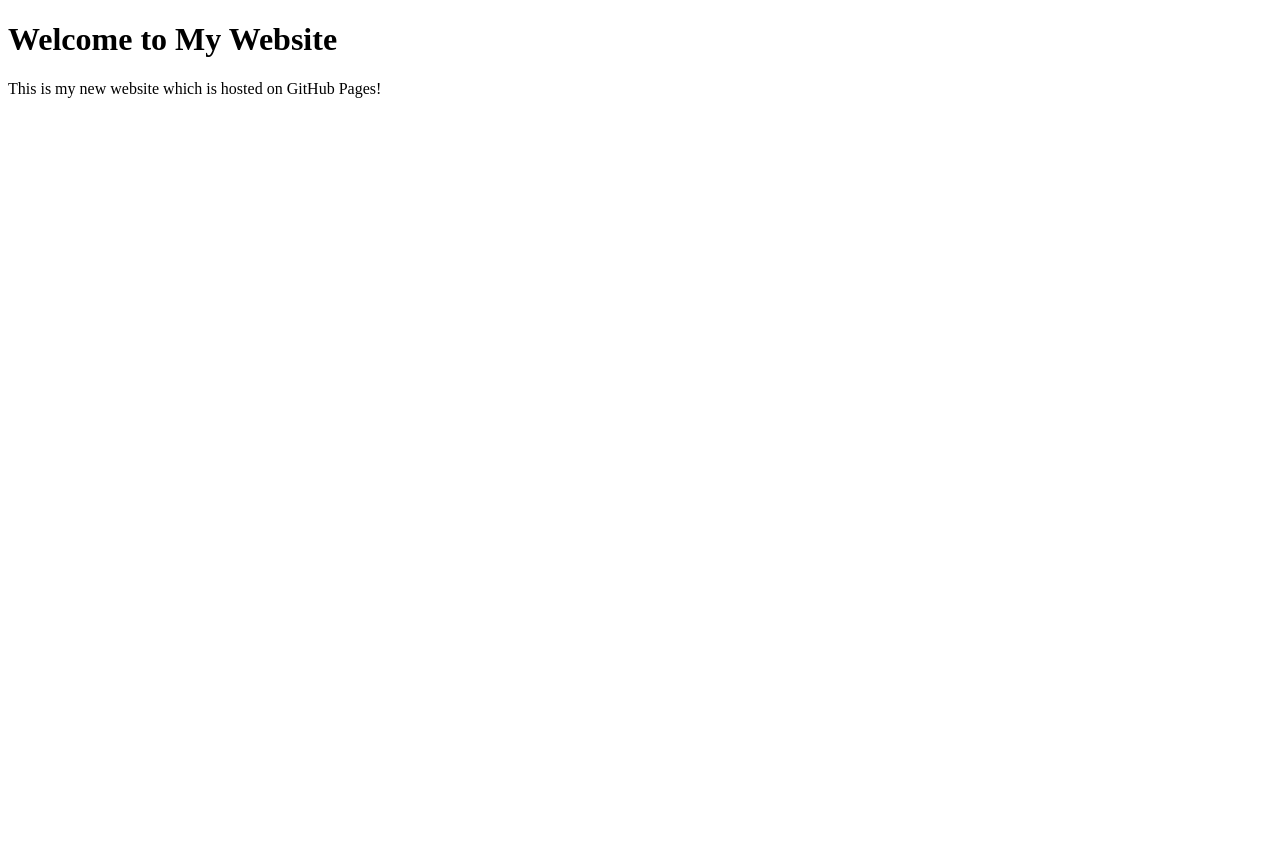
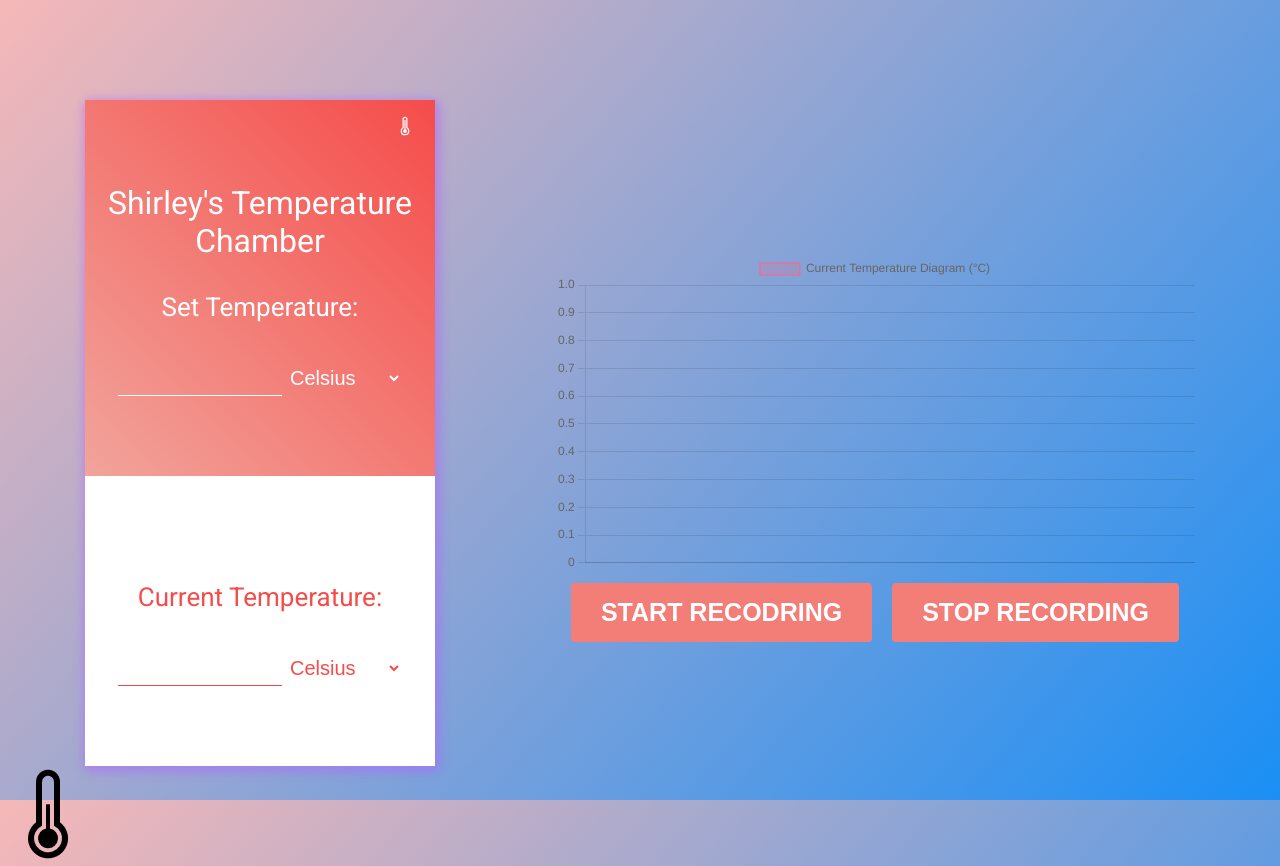
Before and after one commit to ShirleyCheng88/ShirleyCheng88.github.io, a plain HTML site: page index.html in a window 1280 px wide. Before the commit the page ends 800 px from the top, so only its background shows below. Drawn offline with nearby package versions, Linux system fonts and the light colour scheme.

Commit message:
update commit

```diff
--- a/index.html
+++ b/index.html
@@ -1,15 +1,79 @@
 <!DOCTYPE html>
 <html lang="en">
   <head>
-    <meta charset="UTF-8">
-    <meta name="viewport" content="width=device-width, initial-scale=1.0">
-    <meta http-equiv="X-UA-Compatible" content="ie=edge">
-    <title>My Website</title>
+    <meta charset="UTF-8" />
+    <meta name="viewport" content="width=device-width, initial-scale=1.0" />
+    <title>Shirley's Temperature Chamber</title>
+    <link rel="stylesheet" href="./static/css/styles.css">
+    <script
+      type="module"
+      src="https://unpkg.com/ionicons@5.2.3/dist/ionicons/ionicons.esm.js"
+    ></script>
+
+  <script src="https://cdn.jsdelivr.net/npm/chart.js"></script>
   </head>
   <body>
-    <main>
-        <h1>Welcome to My Website</h1>
-        <p>This is my new website which is hosted on GitHub Pages!</p>
-    </main>
+    <div class="container">
+      <div class="card">
+        <div class="top">
+          <div class="nav">
+            <p class="date"></p>
+            <ion-icon name="thermometer-outline" class="user"></ion-icon>
+          </div>
+
+          <p style="font-size: 32px"> Shirley's Temperature Chamber </p>
+          <p style="font-size: 26px"> Set Temperature: </p>
+          <span class="card-title d-block"></span>
+
+
+          <div class="primary">
+            <input type="number" id="main-unit" />
+            <select class="main-unit-options reset">
+              <option>Celsius</option>
+              <option>Kelvin</option>
+              <option>Fahrenheit</option>
+            </select>
+          </div>
+        </div>
+
+        <div class="bottom">
+          <p style="font-size: 26px; color:#f54c4a"> Current Temperature: </p>
+          <div class="secondary">
+            <input type="number" id="second-unit" />
+            <select class="second-unit-options reset">
+              <option>Celsius</option>
+              <option>Kelvin</option>
+              <option>Fahrenheit</option>
+            </select>
+          </div>
+        </div>
+      </div>
+
+
+ <div id="chart-container">
+    <canvas id="temperature-chart" ></canvas>
+     <div class="chart-buttons">
+
+     <button id="start-chart-button">Start Recodring</button>
+     <button id="stop-chart-button">Stop Recording</button>
+  </div>
+  </div>
+
+
+
+
+
+    </div>
+
+     <!-- Add this at the bottom of your HTML page, just before the closing </body> tag -->
+<div class="icon-container">
+  <img src="icon_web.png" alt="icon_web.png" class="icon">
+
+</div>
+
+    <script src="./static/index.js"></script>
+
+
+
   </body>
 </html>
--- /dev/null
+++ b/static/css/styles.css
@@ -0,0 +1,137 @@
+@import url("https://fonts.googleapis.com/css2?family=Roboto:wght@400;700&display=swap");
+
+body {
+  padding-top: 100px;
+  background: linear-gradient(131deg, #f6b8b8, #1a8ff5);
+  height: 100%;
+  margin: 0;
+  background-repeat: no-repeat;
+  background-attachment: fixed;
+  font-family: "Roboto", sans-serif;
+}
+
+.container {
+  max-width: 1800px;
+  display: flex;
+  justify-content: center; /* add this line */
+  align-items: center; /* add this line */
+  margin: 0 auto;
+  height: 100%; /* add this line */
+}
+
+
+.card {
+  width: 350px;
+  color: #fff;
+  text-align: center;
+  border-radius: 5px;
+  -webkit-box-shadow: 2px 3px 9px 4px rgba(176, 100, 255, 0.48);
+  box-shadow: 2px 3px 9px 4px rgba(176, 100, 255, 0.48);
+
+
+}
+
+.top {
+  background-image: linear-gradient(45deg, #f1a49b, #f54c4a);
+  padding-bottom: 80px;
+}
+
+.nav {
+  display: flex;
+  justify-content: space-between;
+  align-items: center;
+  padding: 10px 20px;
+}
+
+.user {
+  font-size: 20px;
+}
+
+#unit-converter {
+  border: none;
+  background: none;
+  font-size: 24px;
+  color: #fff;
+  margin-bottom: 30px;
+}
+
+#unit-converter option {
+  margin: 40px;
+  background: rgba(0, 0, 0, 0.3);
+  color: #fff;
+  text-shadow: 0 1px 0 rgba(0, 0, 0, 0.4);
+}
+
+#main-unit {
+  border: none;
+  background: none;
+  border-bottom: 1px solid #fff;
+  color: #fff;
+  font-size: 40px;
+  width: 160px;
+}
+
+#second-unit {
+  border: none;
+  background: none;
+  border-bottom: 1px solid #f54c4a;
+  color: #f54c4a;
+  font-size: 40px;
+  width: 160px;
+}
+
+.main-unit-options {
+  border: none;
+  background: none;
+  color: #fff;
+  font-size: 20px;
+}
+
+.main-unit-option {
+  background: rgba(0, 0, 0, 0.3);
+}
+
+.second-unit-options {
+  border: none;
+  background: none;
+  color: #f54c4a;
+  font-size: 20px;
+}
+
+.bottom {
+  background-color: #fff;
+  padding: 80px 15px;
+
+}
+
+#chart-container {
+  width: 50%;
+  height: 400px;
+  margin-left:120px;
+  margin-top:40px;
+}
+
+.chart-buttons {
+  display: flex;
+  justify-content: center;
+  margin-top: 10px;
+}
+
+.chart-buttons button {
+  background-color: #F37D77;
+  color: white;
+  padding: 15px 30px;
+  border: none;
+  border-radius: 4px;
+  cursor: pointer;
+  margin: 0px 10px;
+  font-size: 25px;
+  font-weight: bold;
+  text-transform: uppercase;
+  /*letter-spacing: 1px;*/
+}
+
+.chart-buttons button:hover {
+
+  background-color: #f45452; /* darker red hover background */
+}
--- /dev/null
+++ b/static/index.js
@@ -0,0 +1,156 @@
+// Define variables to store the temperature values
+let setTemp = 0.00;
+let currentTemp = 0.00;
+//Define for chart start time
+let startTime = 0;
+
+// Define a variable to store the timer for waiting after input
+let inputTimer = null;
+
+let temperatureData = [];
+let timeLabels = [];
+
+
+// Define a function to handle temperature changes
+function changeTemperature() {
+  let mainOptions = document.querySelector('.main-unit-options');
+  let secondaryOptions = document.querySelector('.second-unit-options');
+  let mainUnit = mainOptions.options[
+    mainOptions.selectedIndex
+  ].textContent.toLowerCase();
+  let secondUnit = secondaryOptions.options[
+    secondaryOptions.selectedIndex
+  ].textContent.toLowerCase();
+
+  // Get the input value and convert to a number
+  let numberTyped = parseFloat(document.getElementById('main-unit').value);
+
+  if (mainUnit === 'celsius') {
+    if (secondUnit === 'kelvin') {
+      setTemp = numberTyped + 273.15;
+    } else if (secondUnit === 'fahrenheit') {
+      setTemp = (numberTyped * 9) / 5 + 32;
+    } else {
+      setTemp = numberTyped;
+    }
+  } else if (mainUnit === 'kelvin') {
+    if (secondUnit === 'celsius') {
+      setTemp = numberTyped - 273.15;
+    } else if (mainUnit === 'fahrenheit') {
+      setTemp = ((numberTyped - 273.15) * 9) / 5 + 32;
+    } else {
+      setTemp = numberTyped;
+    }
+  } else if (mainUnit === 'fahrenheit') {
+    if (secondUnit === 'celsius') {
+      setTemp = ((numberTyped - 32) * 5) / 9;
+    } else if (secondUnit === 'kelvin') {
+      setTemp = ((numberTyped - 32) * 5) / 9 + 273.15;
+    } else {
+      setTemp = numberTyped;
+    }
+  }
+
+  // If the input timer is running, clear it
+  if (inputTimer !== null) {
+    clearTimeout(inputTimer);
+  }
+
+  // Start a new timer to check for temperature changes
+  inputTimer = setTimeout(() => {
+    // Get the current temperature and convert to a number
+    let currentTyped = parseFloat(document.getElementById('second-unit').value);
+
+    // If the temperatures are different, start a loop to change the current temperature gradually
+   if (currentTyped !== setTemp) {
+      // Define variables for the loop
+      let test=setTemp - currentTyped;
+
+      let increment = (setTemp - currentTyped) /30.00; // Change in temperature for each step
+      console.log('Increment:', increment);
+      let delay = 300; // Delay between steps (in ms)
+      let counter = 0; // Counter for the loop
+
+      // Define a function to change the temperature and update the display
+      function updateTemperature() {
+        console.log('Minus:', test);
+        currentTyped += increment;
+        document.getElementById('second-unit').value = currentTyped.toFixed(2);
+        counter++;
+        if (counter < 30) {
+          setTimeout(updateTemperature, delay);
+        }
+      }
+
+      // Start the loop to change the temperature
+      setTimeout(updateTemperature, delay);
+    }
+  }, 2200); // Wait 2.2 seconds before checking for changes
+}
+
+
+// Define a function to start the chart updating
+function startChart() {
+  chartIntervalId = setInterval(() => {
+    // Fetch the current temperature value and add it to the data array
+    let currentTemp = parseFloat(document.getElementById('second-unit').value);
+    let currentTime = new Date();
+    temperatureData.push(currentTemp);
+
+    // Add the current time to the time labels array
+    timeLabels.push(currentTime.toLocaleTimeString());
+
+    // Update the chart with the new data and labels
+    temperatureChart.data.datasets[0].data = temperatureData;
+    temperatureChart.data.labels = timeLabels;
+    temperatureChart.update();
+  }, 1000);
+}
+
+// Define a function to stop the chart updating
+function stopChart() {
+  clearInterval(chartIntervalId);
+}
+
+// Add event listeners for temperature input changes
+document.getElementById('main-unit').addEventListener('input', changeTemperature);
+document.getElementById('second-unit').addEventListener('input', changeTemperature);
+
+// Initialize the chart
+let temperatureChart = new Chart('temperature-chart', {
+  type: 'line',
+  data: {
+    labels:timeLabels,
+    datasets: [{
+      label: 'Current Temperature Diagram (°C)',
+      data: temperatureData,
+      backgroundColor: 'rgba(255, 99, 132, 0.2)',
+      borderColor: 'rgba(255, 99, 132, 1)',
+      borderWidth: 1,
+      fill: false
+    }]
+  },
+  options: {
+    scales: {
+      xAxes: [{
+        type: 'time',
+        time: {
+          displayFormats: {
+            minute: 'h:mm a'
+          }
+        }
+      }],
+      yAxes: [{
+        ticks: {
+          beginAtZero: true
+        }
+      }]
+    }
+  }
+});
+
+
+
+// Add event listeners for the start and stop buttons
+document.getElementById('start-chart-button').addEventListener('click', startChart);
+document.getElementById('stop-chart-button').addEventListener('click', stopChart);
```
Also changed, not shown: icon_web.png (added).
